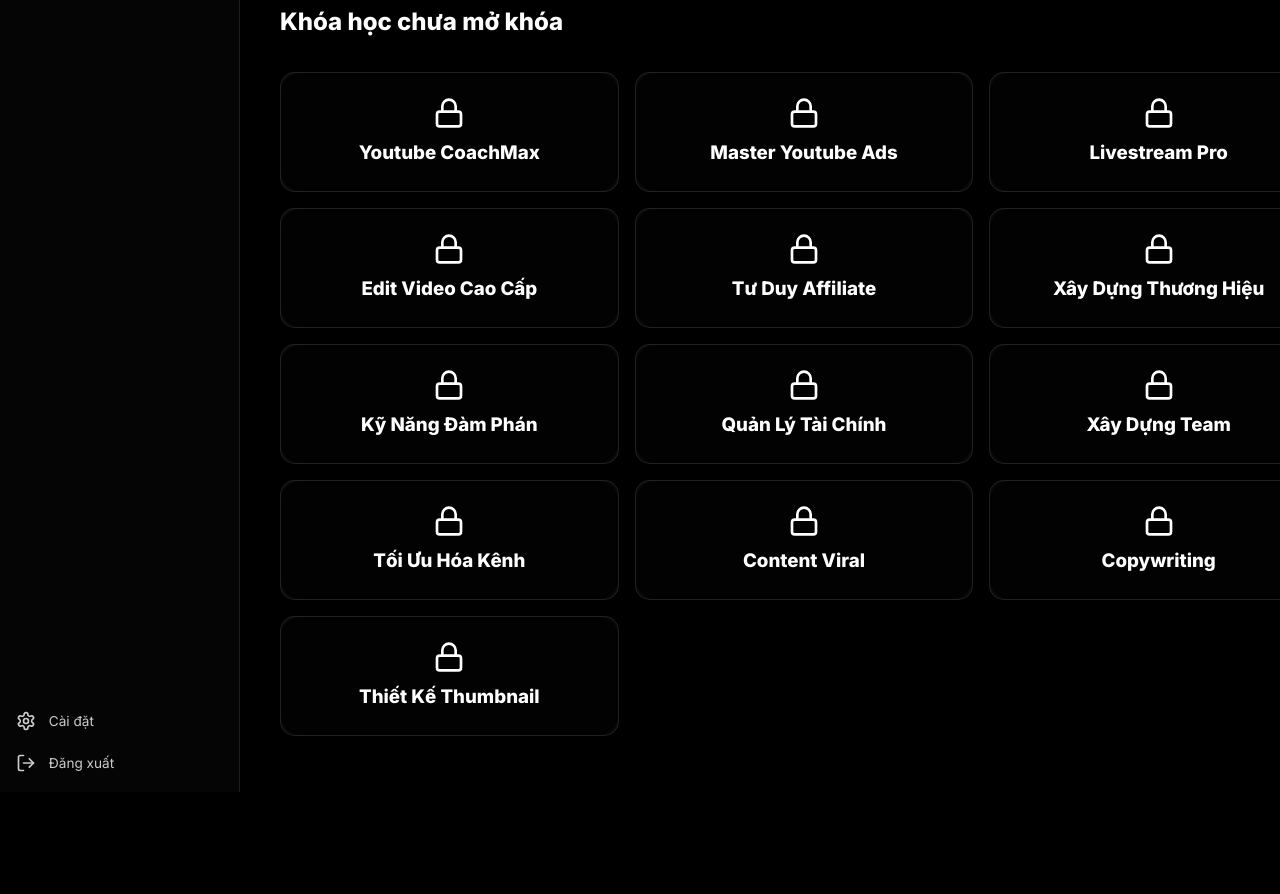
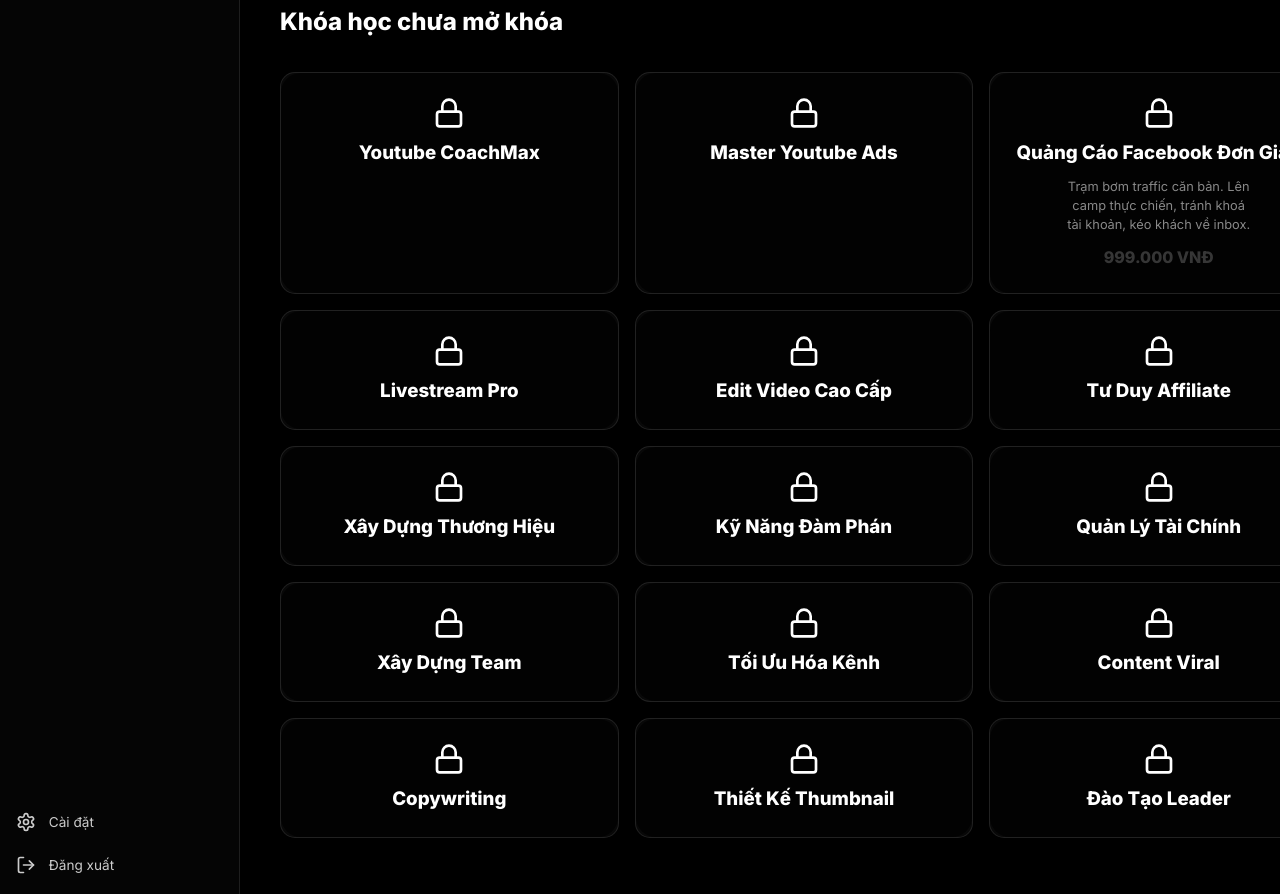
Before and after one commit to trungnguyen1592/app-phanthanhdung, a React (Vite) app: page /learning in a window 1280 px wide. Shown: the part 1080-1974 px from the top of the page. Before the commit the page ends 1872 px from the top, so only its background shows below. Built offline with nearby package versions, Linux system fonts and the light colour scheme.

Commit message:
Feat: Add Facebook Ads course and update locked courses layout

```diff
--- a/src/pages/LearningGuide.tsx
+++ b/src/pages/LearningGuide.tsx
@@ -48,17 +48,19 @@ const courses = [
 const lockedCourses = [
     { id: 5, title: 'Youtube CoachMax' },
     { id: 6, title: 'Master Youtube Ads' },
-    { id: 7, title: 'Livestream Pro' },
-    { id: 8, title: 'Edit Video Cao Cấp' },
-    { id: 9, title: 'Tư Duy Affiliate' },
-    { id: 10, title: 'Xây Dựng Thương Hiệu' },
-    { id: 11, title: 'Kỹ Năng Đàm Phán' },
-    { id: 12, title: 'Quản Lý Tài Chính' },
-    { id: 13, title: 'Xây Dựng Team' },
-    { id: 14, title: 'Tối Ưu Hóa Kênh' },
-    { id: 15, title: 'Content Viral' },
-    { id: 16, title: 'Copywriting' },
-    { id: 17, title: 'Thiết Kế Thumbnail' },
+    { id: 7, title: 'Quảng Cáo Facebook Đơn Giản', desc: 'Trạm bơm traffic căn bản. Lên camp thực chiến, tránh khoá tài khoản, kéo khách về inbox.', price: '999.000 VNĐ' },
+    { id: 8, title: 'Livestream Pro' },
+    { id: 9, title: 'Edit Video Cao Cấp' },
+    { id: 10, title: 'Tư Duy Affiliate' },
+    { id: 11, title: 'Xây Dựng Thương Hiệu' },
+    { id: 12, title: 'Kỹ Năng Đàm Phán' },
+    { id: 13, title: 'Quản Lý Tài Chính' },
+    { id: 14, title: 'Xây Dựng Team' },
+    { id: 15, title: 'Tối Ưu Hóa Kênh' },
+    { id: 16, title: 'Content Viral' },
+    { id: 17, title: 'Copywriting' },
+    { id: 18, title: 'Thiết Kế Thumbnail' },
+    { id: 19, title: 'Đào Tạo Leader' },
 ]
 
 const LearningGuide: React.FC = () => {
@@ -124,6 +126,8 @@ const LearningGuide: React.FC = () => {
                 <div key={course.id} className="locked-card course-card-bg">
                     <Lock size={32} color="#fff" />
                     <h3>{course.title}</h3>
+                    {course.desc && <p className="locked-desc">{course.desc}</p>}
+                    {course.price && <p className="locked-price">{course.price}</p>}
                 </div>
             ))}
         </div>
--- a/src/styles/LearningGuide.css
+++ b/src/styles/LearningGuide.css
@@ -198,6 +198,17 @@
     flex-direction: column;
     align-items: center;
     gap: 10px;
+    text-align: center;
+}
+
+.locked-desc {
+    font-size: 0.8rem;
+    color: #888;
+}
+
+.locked-price {
+    font-weight: 700;
+    color: #FF0000;
 }
 
 @media (max-width: 1200px) {
```
